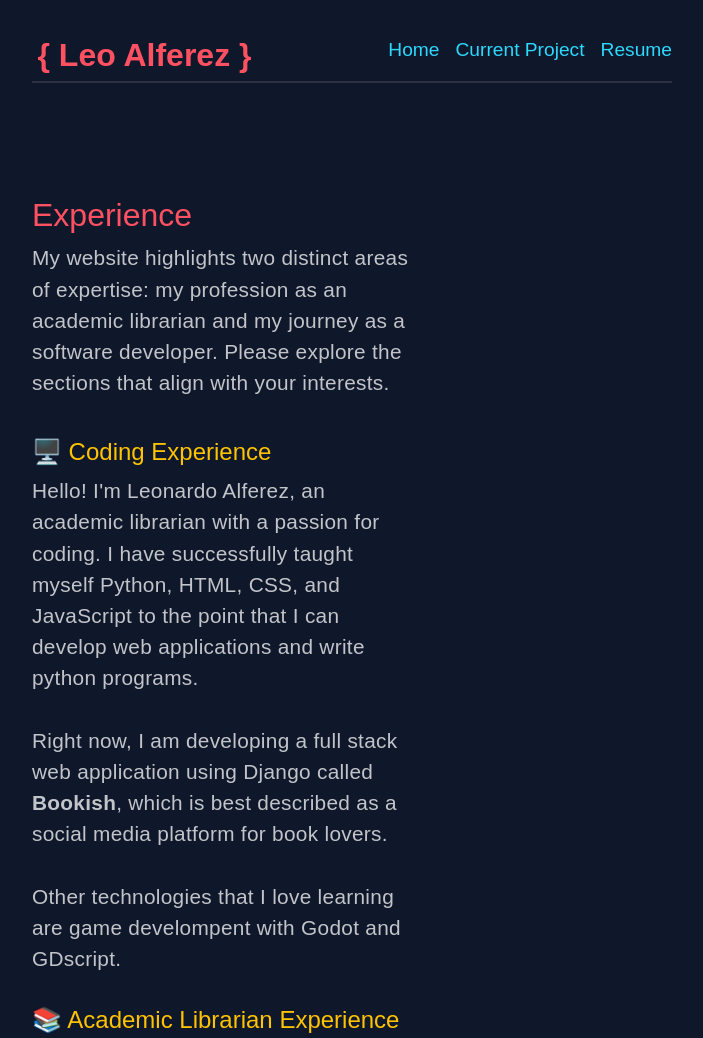
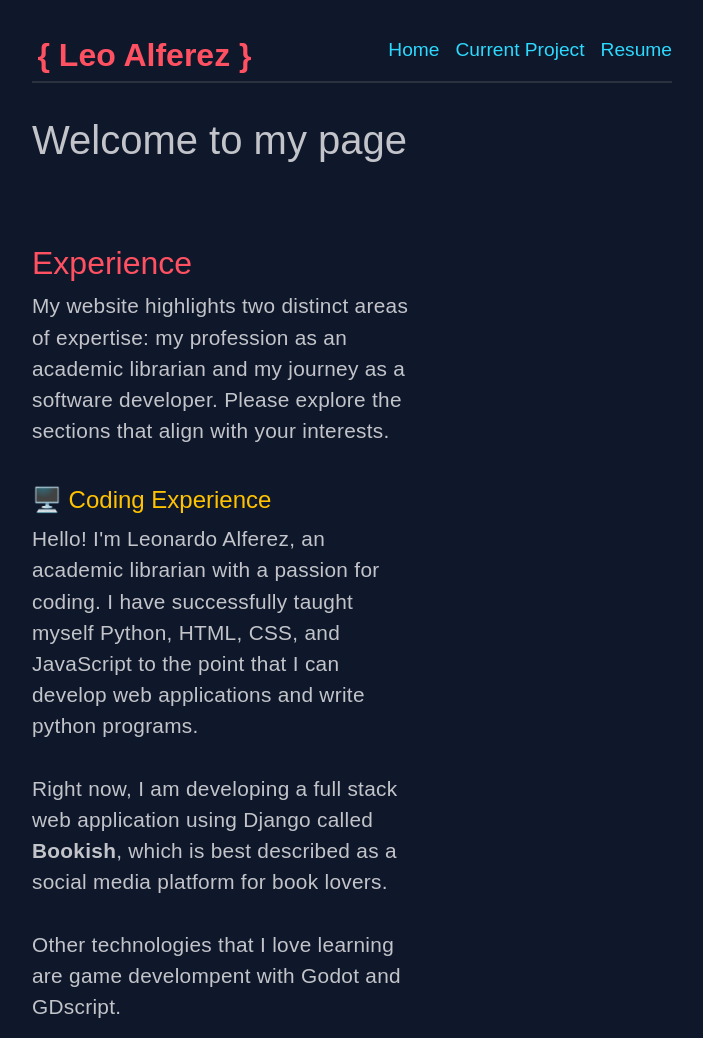
Before and after one commit to LimitsAtInfinity01/leo_alferez_portfolio, an Eleventy site: page src/index.html in a window 1280 px wide. Shown: the top 1038 px of the page, without its empty margins (288-991 px from the left). Built offline with nearby package versions, Linux system fonts and the light colour scheme; Eleventy itself is replaced by a stand-in of ours; files that its build step writes are made by us from their sources; a web font is replaced by a local one.

Commit message:
added welcome message

```diff
--- a/src/index.html
+++ b/src/index.html
@@ -4,6 +4,7 @@ layout: layout.njk
 ---
 
 <main class="main-container">
+    <h1>Welcome to my page</h1>
     <div class="section about-me">
         <h2 class="section-subtitle">Experience</h2>
         <p>
```
